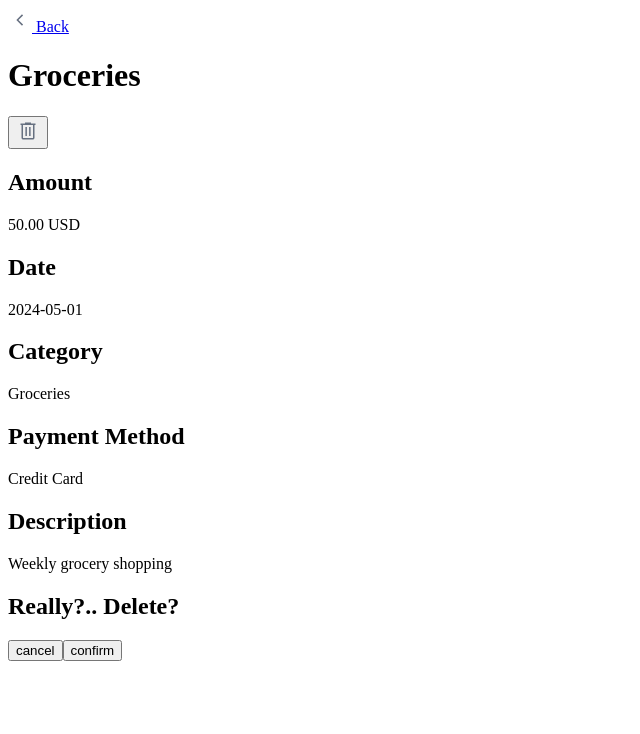
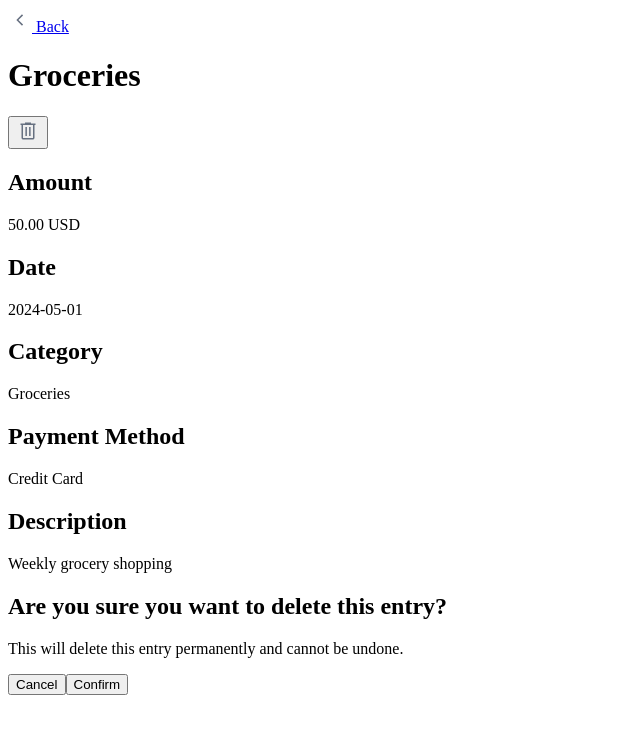
Before and after one commit to miToe/dagobert, a Next.js app: page /transactions/1 in a window 1280 px wide. Both pictures are taken after a click on the button 28 px from the left and 132 px from the top of the page. Shown: the top 734 px of the page, without its empty margins (0-640 px from the left). Built offline with nearby package versions, Linux system fonts and the light colour scheme.

Commit message:
resolve issues from review

```diff
--- a/src/components/Modal.js
+++ b/src/components/Modal.js
@@ -1,12 +1,10 @@
 export default function Modal({ message, onConfirm, onCancel, hint }) {
-
   return (
     <>
       <h2>{message}</h2>
       <p>{hint}</p>
-      <button onClick={onCancel}>cancel
-      </button>
-      <button onClick={onConfirm}>confirm</button>
+      <button onClick={onCancel}>Cancel</button>
+      <button onClick={onConfirm}>Confirm</button>
     </>
   );
 }
--- a/src/pages/_app.js
+++ b/src/pages/_app.js
@@ -8,26 +8,38 @@ export default function App({ Component, pageProps }) {
   const [action, setAction] = useState("default");
   const router = useRouter();
 
+  function handleMode(mode) {
+    setMode(mode);
+  }
   function handleCancel() {
-    setMode("default");
+    handleMode("default");
   }
 
   function handleConfirmDelete() {
     console.log("handleConfirmDelete");
-    setMode("delete");
+    handleMode("delete");
   }
 
   function handleDelete(id) {
-    setTransactions((initialTransactions) => initialTransactions.filter(item => item.id !== id));
+    setTransactions((initialTransactions) =>
+      initialTransactions.filter((item) => item.id !== id)
+    );
     router.push("/");
-    setMode("default");
+    handleMode("default");
     setAction("success");
   }
 
   return (
     <>
-      <Component {...pageProps} onDelete={handleDelete} transactions={transactions} mode={mode} action={action}
-                 onCancel={handleCancel} onConfirmDelete={handleConfirmDelete} />
+      <Component
+        {...pageProps}
+        onDelete={handleDelete}
+        transactions={transactions}
+        mode={mode}
+        action={action}
+        onCancel={handleCancel}
+        onConfirmDelete={handleConfirmDelete}
+      />
     </>
   );
 }
--- a/src/pages/transactions/[id].js
+++ b/src/pages/transactions/[id].js
@@ -5,8 +5,12 @@ import Modal from "@/src/components/Modal";
 import ChevronLeft from "@/src/assets/icons/chevron_left.svg";
 import DeleteBin from "src/assets/icons/delete.svg";
 
-
-export default function TransactionDetails({ onConfirmDelete, onDelete, mode, onCancel }) {
+export default function TransactionDetails({
+  onConfirmDelete,
+  onDelete,
+  mode,
+  onCancel,
+}) {
   const router = useRouter();
   const { id } = router.query;
 
@@ -20,13 +24,19 @@ export default function TransactionDetails({ onConfirmDelete, onDelete, mode, on
   return (
     <div>
       <div>
-        <Link href={"/"}><ChevronLeft /> Back</Link>
+        <Link href={"/"}>
+          <ChevronLeft /> Back
+        </Link>
         <h1>{transaction.category}</h1>
-        <button onClick={onConfirmDelete}><DeleteBin /></button>
+        <button onClick={onConfirmDelete}>
+          <DeleteBin />
+        </button>
       </div>
       <div>
         <h2>Amount</h2>
-        <div>{transaction.amount.toFixed(2)} {transaction.currency}</div>
+        <div>
+          {transaction.amount.toFixed(2)} {transaction.currency}
+        </div>
       </div>
       <div>
         <h2>Date</h2>
@@ -46,7 +56,8 @@ export default function TransactionDetails({ onConfirmDelete, onDelete, mode, on
       </div>
       {mode === "delete" && (
         <Modal
-          message="Really?.. Delete?"
+          message="Are you sure you want to delete this entry?"
+          hint="This will delete this entry permanently and cannot be undone."
           onConfirm={() => onDelete(id)}
           onCancel={onCancel}
         />
```
Also changed, not shown: src/components/Alert.js (+5 -5 lines).
